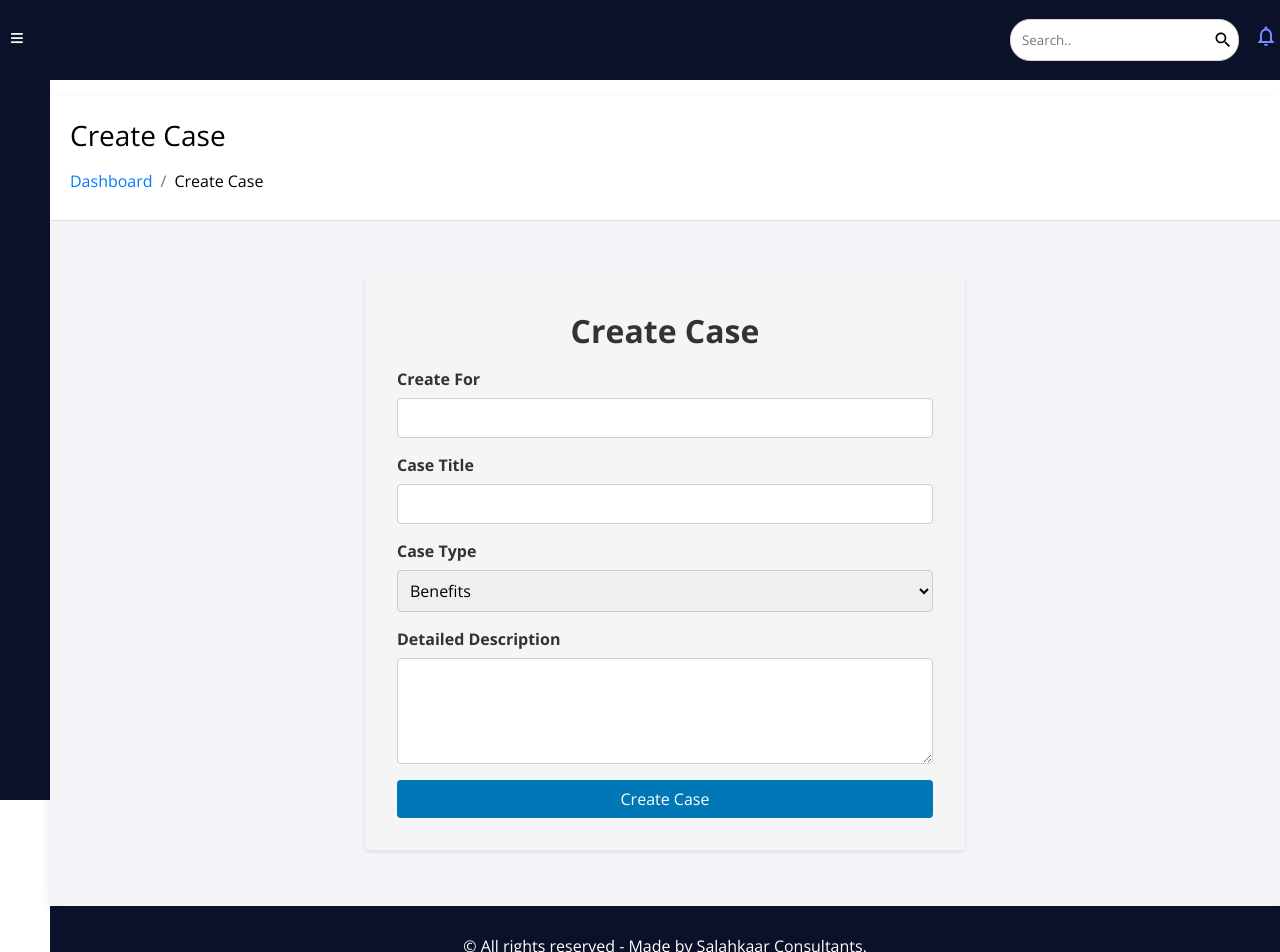
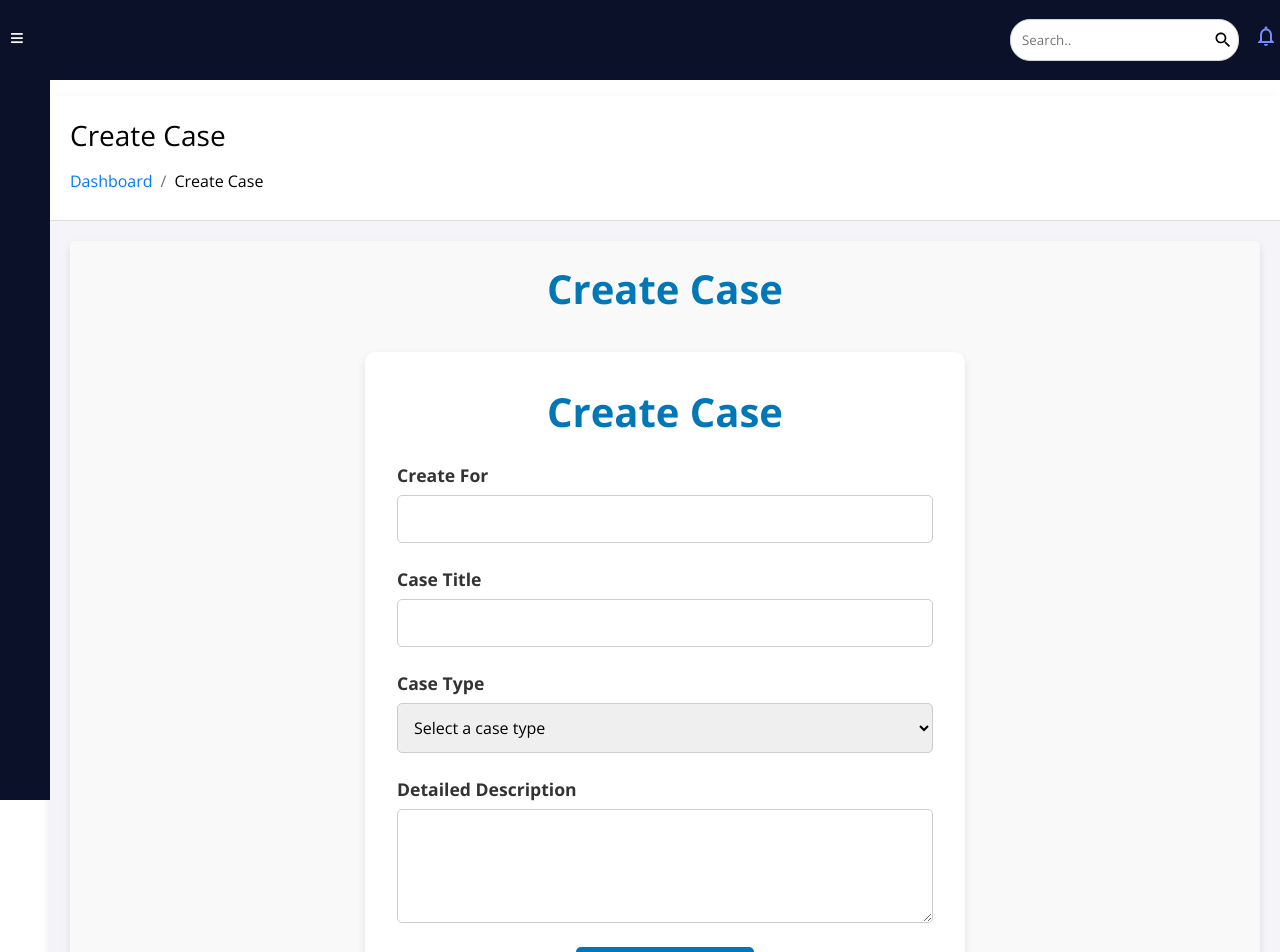
Before and after one commit to DIPAYANPOREL/HappyPerformer, a React (Vite) app in the folder Frontend/: page /createcase in a window 1280 px wide. Shown: the top 952 px of the page. Built offline with nearby package versions, Linux system fonts and the light colour scheme.

Commit message:
create case ui adjustments

```diff
--- a/Frontend/src/Components/Software Components/CaseManagement/CreateCaseForm.jsx
+++ b/Frontend/src/Components/Software Components/CaseManagement/CreateCaseForm.jsx
@@ -13,10 +13,10 @@ const Container = styled.div`
   padding: 2rem;
   width: 100%;
   max-width: 600px;
-  background-color: #f5f5f5;
-  border-radius: 4px;
-  box-shadow: 0 2px 4px rgba(0, 0, 0, 0.1);
-  margin: 1rem;
+  background-color: #ffffff;
+  border-radius: 10px;
+  box-shadow: 0 4px 8px rgba(0, 0, 0, 0.1);
+  margin: 1rem auto;
 
   @media (max-width: 768px) {
     padding: 1rem;
@@ -25,10 +25,10 @@ const Container = styled.div`
 `;
 
 const Heading = styled.h1`
-  font-size: 2rem;
+  font-size: 2.5rem;
   font-weight: bold;
-  margin-bottom: 1rem;
-  color: #333;
+  margin-bottom: 1.5rem;
+  color: #0077b6;
   text-align: center;
 `;
 
@@ -39,45 +39,45 @@ const Form = styled.form`
 `;
 
 const Label = styled.label`
-  font-size: 1rem;
+  font-size: 1.1rem;
   font-weight: bold;
   margin-bottom: 0.5rem;
   color: #333;
 `;
 
 const Input = styled.input`
-  padding: 0.5rem;
+  padding: 0.75rem;
   border: 1px solid #ccc;
-  border-radius: 4px;
+  border-radius: 5px;
   font-size: 1rem;
-  margin-bottom: 1rem;
+  margin-bottom: 1.5rem;
   &:focus {
-    border-color: #6c63ff;
+    border-color: #0077b6;
     outline: none;
   }
 `;
 
 const TextArea = styled.textarea`
-  padding: 0.5rem;
+  padding: 0.75rem;
   border: 1px solid #ccc;
-  border-radius: 4px;
+  border-radius: 5px;
   font-size: 1rem;
-  margin-bottom: 1rem;
+  margin-bottom: 1.5rem;
   resize: vertical;
   &:focus {
-    border-color: #6c63ff;
+    border-color: #0077b6;
     outline: none;
   }
 `;
 
 const CaseSelect = styled.select`
-  padding: 0.5rem;
+  padding: 0.75rem;
   border: 1px solid #ccc;
-  border-radius: 4px;
+  border-radius: 5px;
   font-size: 1rem;
-  margin-bottom: 1rem;
+  margin-bottom: 1.5rem;
   &:focus {
-    border-color: #6c63ff;
+    border-color: #0077b6;
     outline: none;
   }
 `;
@@ -85,15 +85,17 @@ const CaseSelect = styled.select`
 const Option = styled.option``;
 
 const Button = styled.button`
-  padding: 0.5rem 2rem;
+  padding: 0.75rem 2.5rem;
   background-color: #0077b6;
   color: #fff;
   border: none;
-  border-radius: 4px;
-  font-size: 1rem;
+  border-radius: 5px;
+  font-size: 1.1rem;
   cursor: pointer;
+  align-self: center;
+  transition: background-color 0.3s;
   &:hover {
-    background-color: #463aff;
+    background-color: #005f8d;
   }
 `;
 
@@ -163,6 +165,7 @@ const CreateCaseForm = () => {
           value={formData.caseType}
           onChange={handleChange}
         >
+          <Option value="">Select a case type</Option>
           <Option value="Benefits">Benefits</Option>
           <Option value="Travel And Expense">Travel And Expense</Option>
           <Option value="Compensation and Payroll">
--- a/Frontend/src/Pages/Software/CaseManagement/CreateCase.jsx
+++ b/Frontend/src/Pages/Software/CaseManagement/CreateCase.jsx
@@ -11,15 +11,16 @@ const Container = styled.div`
   display: flex;
   flex-direction: column;
   align-items: center;
+  background-color: #f9f9f9;
+  box-shadow: 0 4px 8px rgba(0, 0, 0, 0.1);
 `;
 
 const Title = styled.h1`
-  font-size: 34px;
+  font-size: 2.5rem;
   font-weight: bold;
   margin-bottom: 20px;
-  color: #333;
+  color: #0077b6;
   text-align: center;
-  padding: 20px;
 `;
 
 const CreateCase = () => {
@@ -27,6 +28,7 @@ const CreateCase = () => {
     <Layout>
       <Header title="Create Case" />
       <Container>
+        <Title>Create Case</Title>
         <CreateCaseForm />
       </Container>
     </Layout>
```
